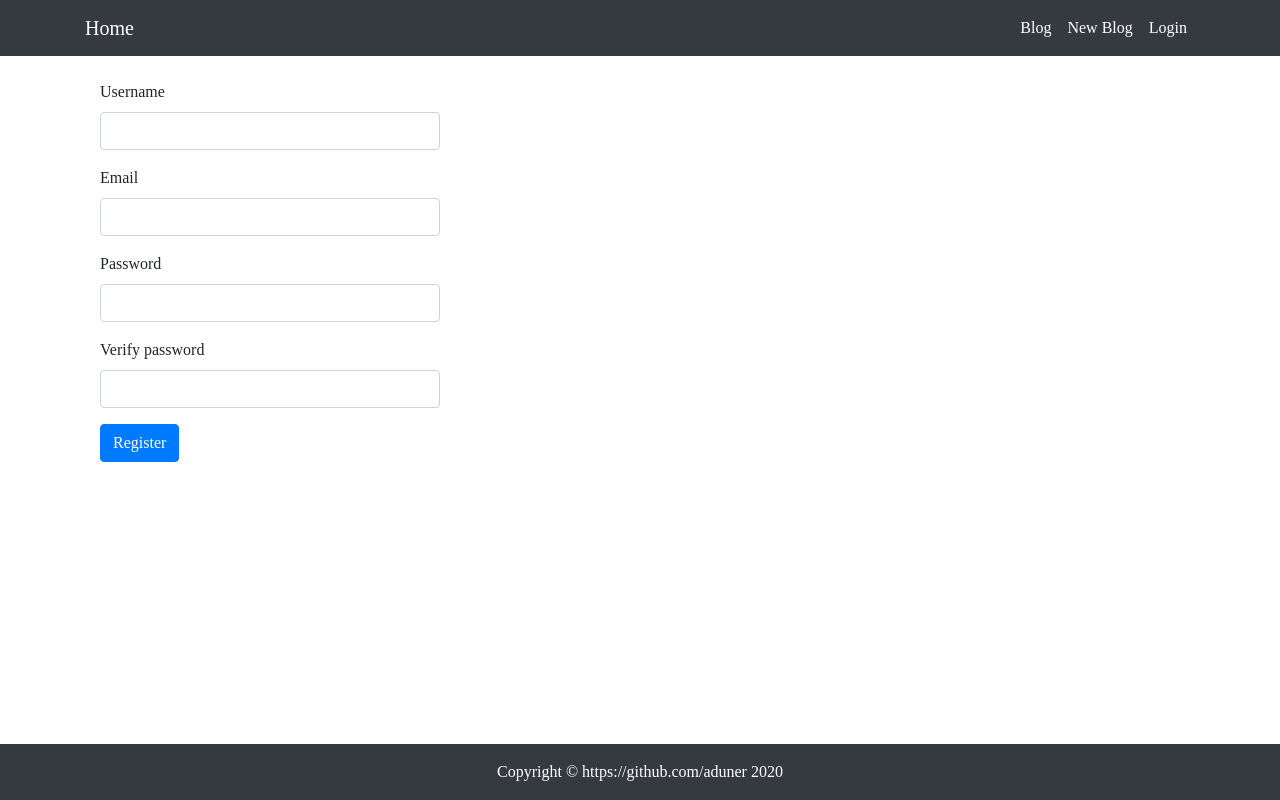
After one commit to aduner/Django-Bootstrap4-build-personal-blog, a Django app: page /userprofile/register/ in a window 1280 px wide. The commit adds this page. Run offline with Django 3.2, Linux system fonts and the light colour scheme; some libraries are stand-ins or nearby versions.

Commit message:
2020 8.27

```diff
--- a/Django_bolg/urls.py
+++ b/Django_bolg/urls.py
@@ -22,4 +22,5 @@ urlpatterns = [
     path('article/', include('article.urls', namespace='article')),
     path('', home),
     path('userprofile/', include('userprofile.urls', namespace='userprofile')),
+    path('password-reset/', include('password_reset.urls')),
 ]
--- a/Django_bolg/views.py
+++ b/Django_bolg/views.py
@@ -1,7 +1,8 @@
 from django.shortcuts import render
 from django.http import HttpResponse
-
+from django.contrib.auth.decorators import login_required
 
 # Create your views here.
+@login_required(login_url='/userprofile/login/')
 def home(request):
     return render(request, 'home.html')
--- a/static/css/global.css
+++ b/static/css/global.css
@@ -1,5 +1,5 @@
 body {
-    font-family: "Microsoft YaHei", 微软雅黑, "MicrosoftJhengHei", 华文细黑, STHeiti, MingLiu
+    font-family: "Microsoft YaHei", 微软雅黑, "MicrosoftJhengHei"
 }
 
 a {
@@ -14,7 +14,7 @@ a {
     font-weight: bold;
     line-height: 1.5;
     padding-top: 30px;
-    color: #EBEDEF ;
+    color: #EBEDEF;
 }
 
 #delete:hover {
--- a/templates/article/create.html
+++ b/templates/article/create.html
@@ -33,7 +33,3 @@
         </div>
     </div>
 {% endblock content %}
-
-{% block footer %}
-    <script>document.getElementsByTagName('footer')[0].className += ' fixed-bottom'</script>
-{% endblock footer %}
--- a/templates/article/list.html
+++ b/templates/article/list.html
@@ -40,3 +40,6 @@
     </div>
 
 {% endblock content %}
+{% block footer %}
+    <script>document.getElementsByTagName('footer')[0].classList.remove("fixed-bottom");</script>
+{% endblock footer %}
--- a/templates/footer.html
+++ b/templates/footer.html
@@ -3,7 +3,7 @@
 <div>
     <br><br><br>
 </div>
-<footer class="py-3 bg-dark footer">
+<footer class="py-3 bg-dark footer fixed-bottom">
     <div class="container">
         <p class="m-0 text-center text-white ">Copyright &copy; https://github.com/aduner 2020</p>
     </div>
--- a/templates/header.html
+++ b/templates/header.html
@@ -25,6 +25,7 @@
                         </a>
                         <div class="dropdown-menu" aria-labelledby="navbarDropdown">
                             <a class="dropdown-item" href="{% url "userprofile:logout" %}">logout</a>
+                            <a class="dropdown-item" href="#" onclick="user_delete()">delete user</a>
                         </div>
                     </li>
                     <!-- 如果用户未登录，则显示 “登录” -->
@@ -39,3 +40,28 @@
 
     </div>
 </nav>
+
+{% if user.is_authenticated %}
+    <form
+            style="display:none;"
+            id="user_delete"
+            action="{% url 'userprofile:delete' user.id %}"
+            method="POST"
+    >
+        {% csrf_token %}
+        <button type="submit">发送</button>
+    </form>
+    <script>
+        function user_delete() {
+            // 调用layer弹窗组件
+            layer.open({
+                title: "确认删除",
+                content: "确认删除用户资料吗？",
+                yes: function (index, layero) {
+                    $('form#user_delete button').click();
+                    layer.close(index);
+                },
+            })
+        }
+    </script>
+{% endif %}
--- a/templates/home.html
+++ b/templates/home.html
@@ -14,6 +14,3 @@
         <h1>欢迎来到我的博客 </h1>
     </div>
 {% endblock content %}
-{% block footer %}
-    <script>document.getElementsByTagName('footer')[0].className += ' fixed-bottom'</script>
-{% endblock footer %}
--- /dev/null
+++ b/templates/userprofile/register.html
@@ -0,0 +1,39 @@
+{% extends "base.html" %} {% load static %}
+{% block title %} 登录 {% endblock title %}
+{% block content %}
+    <div class="container">
+        <div class="row">
+            <div class="col-12">
+                <br>
+                <form method="post" action=".">
+                    {% csrf_token %}
+                    <!-- 账号 -->
+                    <div class="form-group col-md-4">
+                        <label for="username">Username</label>
+                        <input type="text" class="form-control" id="username" name="username" required>
+                    </div>
+                    <!-- 邮箱 -->
+                    <div class="form-group col-md-4">
+                        <label for="email">Email</label>
+                        <input type="text" class="form-control" id="email" name="email">
+                    </div>
+                    <!-- 密码 -->
+                    <div class="form-group col-md-4">
+                        <label for="password">Password</label>
+                        <input type="password" class="form-control" id="password" name="password" required>
+                    </div>
+                    <!-- 确认密码 -->
+                    <div class="form-group col-md-4">
+                        <label for="password2">Verify password</label>
+                        <input type="password" class="form-control" id="password2" name="password2" required>
+                    </div>
+                    <!-- 提交按钮 -->
+                    <div class="col-4">
+                        <button type="submit" class="btn btn-primary">Register</button>
+                    </div>
+
+                </form>
+            </div>
+        </div>
+    </div>
+{% endblock content %}
--- a/userprofile/forms.py
+++ b/userprofile/forms.py
@@ -1,7 +1,26 @@
 from django import forms
 from django.contrib.auth.models import User
+
 
 # 登录表单，继承了 forms.Form 类
 class UserLoginForm(forms.Form):
     username = forms.CharField()
     password = forms.CharField()
+
+
+class UserRegisterForm(forms.ModelForm):
+    # 复写 User 的密码
+    password = forms.CharField()
+    password2 = forms.CharField()
+
+    class Meta:
+        model = User
+        fields = ('username', 'email')
+
+    # 对两次输入的密码是否一致进行检查
+    def clean_password2(self):
+        data = self.cleaned_data
+        if data.get('password') == data.get('password2'):
+            return data.get('password')
+        else:
+            raise forms.ValidationError("密码输入不一致,请重试。")
--- a/userprofile/urls.py
+++ b/userprofile/urls.py
@@ -8,4 +8,8 @@ urlpatterns = [
     path('login/', views.user_login, name='login'),
     # 登出
     path('logout/', views.user_logout, name='logout'),
+    # 注册
+    path('register/', views.user_register, name='register'),
+    # 删除
+    path('delete/<int:id>/', views.user_delete, name='delete'),
 ]
--- a/userprofile/views.py
+++ b/userprofile/views.py
@@ -1,12 +1,51 @@
 from django.shortcuts import render, redirect
 from django.contrib.auth import authenticate, login, logout
 from django.http import HttpResponse
-from .forms import UserLoginForm
+from .forms import UserLoginForm, UserRegisterForm
+from django.contrib.auth.decorators import login_required
+from django.contrib.auth.models import User
 
 
 def user_logout(request):
     logout(request)
     return redirect('userprofile:login')
+
+
+@login_required(login_url='/userprofile/login/')
+def user_delete(request, id):
+    if request.method == 'POST':
+        user = User.objects.get(id=id)
+        # 验证登录用户、待删除用户是否相同
+        if request.user == user:
+            # 退出登录，删除数据并返回博客列表
+            logout(request)
+            user.delete()
+            return redirect("article:article_list")
+        else:
+            return HttpResponse("你没有删除操作的权限。")
+    else:
+        return HttpResponse("仅接受post请求。")
+
+
+def user_register(request):
+    if request.method == 'POST':
+        user_register_form = UserRegisterForm(data=request.POST)
+        if user_register_form.is_valid():
+            new_user = user_register_form.save(commit=False)
+            # 设置密码
+            new_user.set_password(user_register_form.cleaned_data['password'])
+            new_user.save()
+            # 保存好数据后立即登录并返回博客列表页面
+            login(request, new_user)
+            return redirect("article:article_list")
+        else:
+            return HttpResponse("注册表单输入有误。请重新输入~")
+    elif request.method == 'GET':
+        user_register_form = UserRegisterForm()
+        context = {'form': user_register_form}
+        return render(request, 'userprofile/register.html', context)
+    else:
+        return HttpResponse("请使用GET或POST请求数据")
 
 
 def user_login(request):
@@ -21,7 +60,7 @@ def user_login(request):
             if user:
                 # 将用户数据保存在 session 中，即实现了登录动作
                 login(request, user)
-                return redirect("article:article_list")
+                return render(request, 'home.html')
             else:
                 return HttpResponse("账号或密码输入有误。请重新输入~")
         else:
```
Also changed, not shown: Django_bolg/settings.py (+13 -1 lines), templates/article/detail.html (+8 -1 lines), templates/userprofile/login.html (+13 -8 lines).
